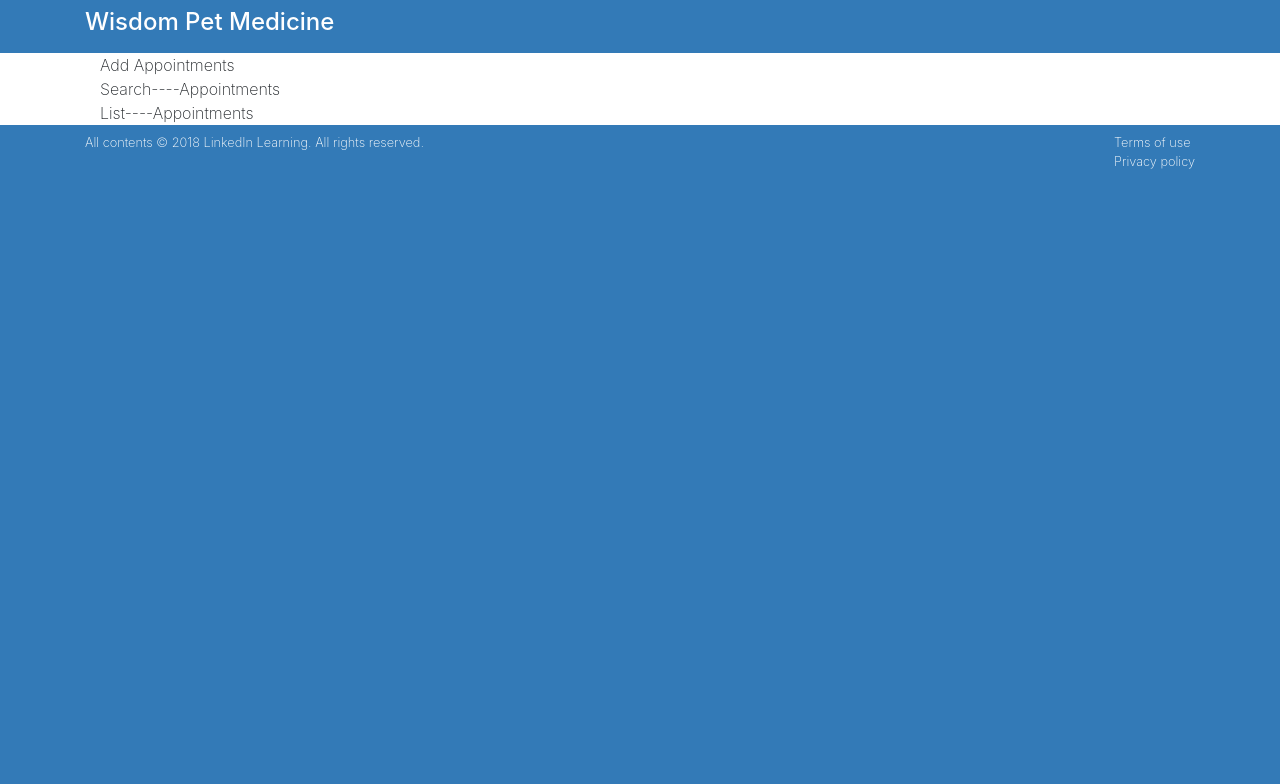
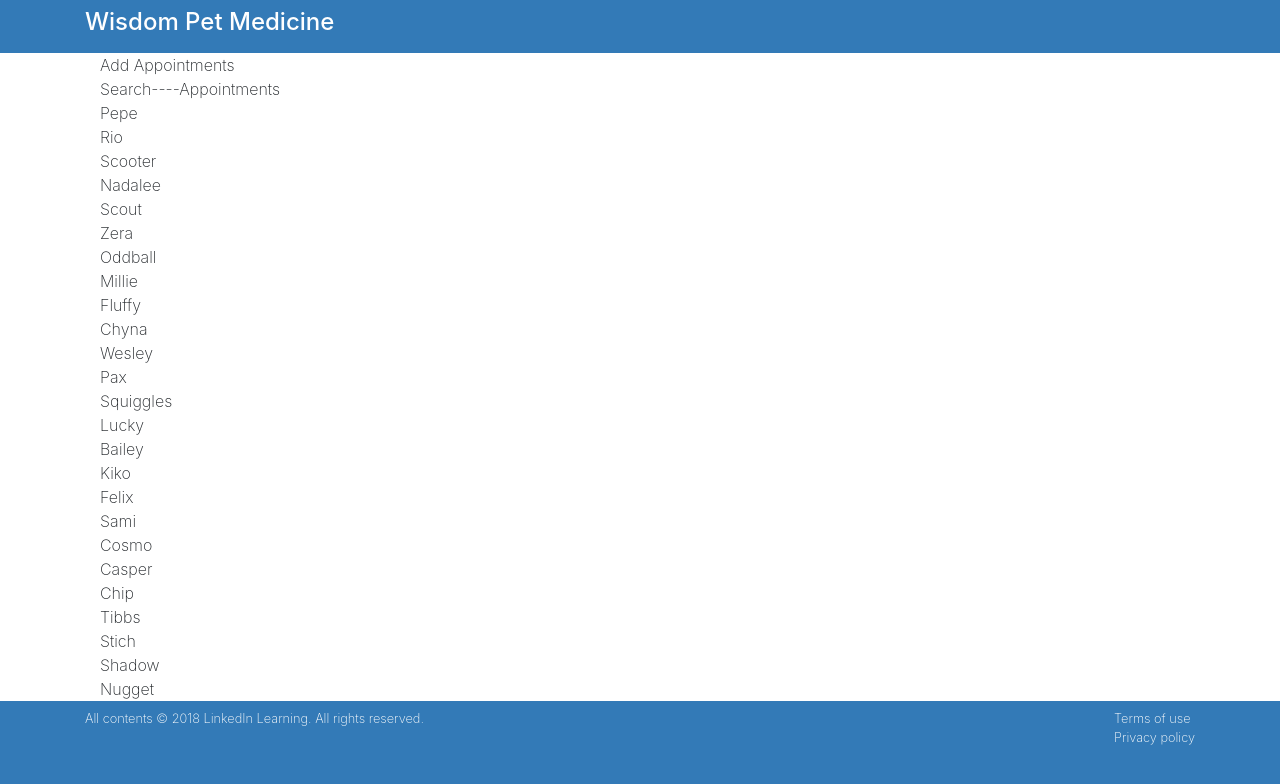
Before and after one commit to ernesthenry/reactinterface, a React (Create React App) app: page / in a window 1280 px wide. Shown: the top 784 px of the page. Built offline with nearby package versions, Linux system fonts and the light colour scheme.

Commit message:
Pass data through props

```diff
--- a/src/components/App.js
+++ b/src/components/App.js
@@ -10,10 +10,25 @@ class App extends React.Component {
   constructor(){
     super();
     this.state={
-      myName: "Kato"
+      myAppointments: []
     }
   }
+
+  componentDidMount(){
+    fetch('./data.json')
+    .then(response => response.json())
+    .then(result => {
+      const apts = result.map((item => {
+        return item
+      }))
+      this.setState({
+        myAppointments: apts
+      })
+    })
+
+  }
   render(){
+
     return (
       <main className="page bg-white" id="petratings">
         <div className="container">
@@ -22,7 +37,7 @@ class App extends React.Component {
               <div className="container">
                 <AddAppointments />
                 <SearchAppointments />
-                <ListAppointments />
+                <ListAppointments appointments={this.state.myAppointments}/>
               </div>
             </div>
           </div>
--- a/src/components/ListAppointments.js
+++ b/src/components/ListAppointments.js
@@ -3,7 +3,11 @@ import React , { Component } from 'react'
 
 class ListAppointments extends Component{
     render(){
-        return <div>List----Appointments</div>
+        const listItems = this.props.appointments.map(item => (
+            <div>{item.petName}</div>
+
+          ))
+        return <div>{listItems}</div>
     }
 }
 
```
